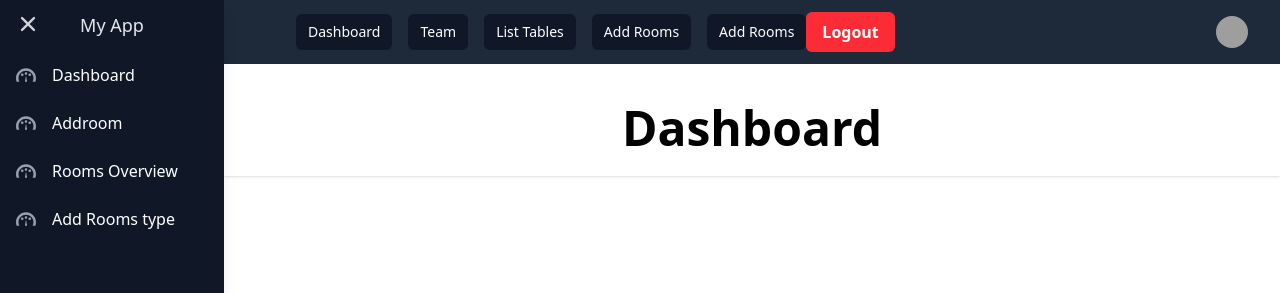
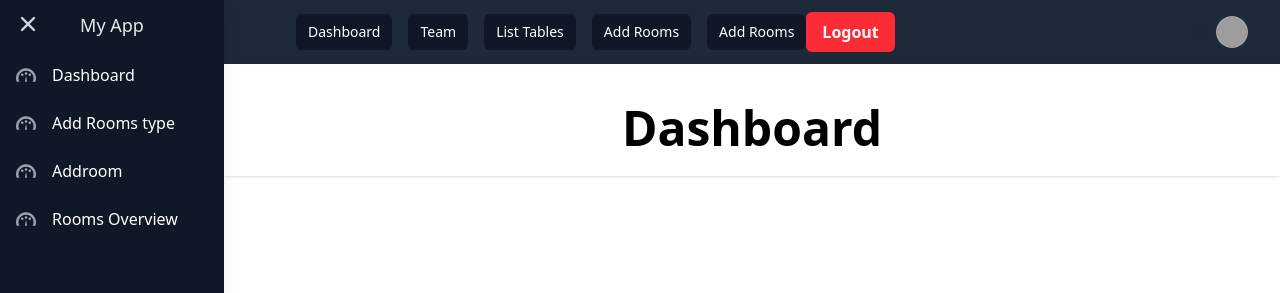
Before and after one commit to RajavrukshaGroups/Admin_Plumeria, a React (Vite) app: page / in a window 1280 px wide. Shown: the top 293 px of the page. Built offline with nearby package versions, Linux system fonts and the light colour scheme; grey boxes are pictures that could not be loaded.

Commit message:
updatino

```diff
--- a/package.json
+++ b/package.json
@@ -10,6 +10,8 @@
     "preview": "vite preview"
   },
   "dependencies": {
+    "@coreui/icons": "^3.0.1",
+    "@coreui/react": "^5.5.0",
     "@headlessui/react": "^2.2.1",
     "@heroicons/react": "^2.2.0",
     "@reduxjs/toolkit": "^2.6.1",
--- a/src/components/roomsTable.jsx
+++ b/src/components/roomsTable.jsx
@@ -35,10 +35,10 @@ console.log(rooms,'this is the rooms data')
     );
   };
 
+
   const handleDeleteRoom = async (roomId) => {
     const confirmDelete = window.confirm("Are you sure you want to delete this room?");
     if (!confirmDelete) return;
-
     try {
       await deleteRoom(roomId);
       setRooms((prevRooms) => prevRooms.filter((room) => room._id !== roomId));
@@ -52,6 +52,7 @@ console.log(rooms,'this is the rooms data')
 
   return (
     <div className="p-8 bg-white :bg-gray-900 rounded-2xl shadow-2xl overflow-x-auto">
+
       <h2 className="text-3xl flex items-center m-auto justify-center underline font-extrabold mb-8 text-gray-800 :text-white tracking-wide">
         Rooms Overview
       </h2>
--- a/src/components/sidebar.jsx
+++ b/src/components/sidebar.jsx
@@ -44,6 +44,7 @@ const Sidebar = ({ sidebarOpen, setSidebarOpen }) => {
           sidebarOpen ? "w-56" : "w-0"
         }`}
       >
+
         <div className="flex flex-col items-stretch justify-between h-full">
           {/* Header */}
           <div className="flex flex-col flex-shrink-0 w-full">
@@ -83,6 +84,18 @@ const Sidebar = ({ sidebarOpen, setSidebarOpen }) => {
                 {/* Dashboard Link */}
                 <Link
                   className="flex justify-start items-center px-4 py-3 hover:bg-gray-800 hover:text-gray-400 focus:bg-gray-800 focus:outline-none focus:ring"
+                  to="/addRoomType"
+                >
+                  <svg
+                    className="w-5 h-5 fill-current"
+                    viewBox="0 0 1200 1200"
+                  >
+                    <path d="M600 195.373c-331.371 0-600 268.629-600 600c0 73.594 13.256 144.104 37.5 209.253h164.062C168.665 942.111 150 870.923 150 795.373c0-248.528 201.471-450 450-450s450 201.472 450 450c0 75.55-18.665 146.738-51.562 209.253H1162.5c24.244-65.148 37.5-135.659 37.5-209.253c0-331.371-268.629-600-600-600zm0 235.62c-41.421 0-75 33.579-75 75c0 41.422 33.579 75 75 75s75-33.578 75-75c0-41.421-33.579-75-75-75zm-224.927 73.462c-41.421 0-75 33.579-75 75c0 41.422 33.579 75 75 75s75-33.578 75-75c0-41.421-33.579-75-75-75zm449.854 0c-41.422 0-75 33.579-75 75c0 41.422 33.578 75 75 75c41.421 0 75-33.578 75-75c0-41.421-33.579-75-75-75zM600 651.672l-58.813 294.141v58.814h117.627v-58.814L600 651.672z" />
+                  </svg>
+                  <span className="mx-4 text-white">Add Rooms type</span>
+                </Link>
+                <Link
+                  className="flex justify-start items-center px-4 py-3 hover:bg-gray-800 hover:text-gray-400 focus:bg-gray-800 focus:outline-none focus:ring"
                   to="/addRoomdetails"
                 >
                   <svg
@@ -105,18 +118,7 @@ const Sidebar = ({ sidebarOpen, setSidebarOpen }) => {
                   </svg>
                   <span className="mx-4 text-white">Rooms Overview</span>
                 </Link>
-                <Link
-                  className="flex justify-start items-center px-4 py-3 hover:bg-gray-800 hover:text-gray-400 focus:bg-gray-800 focus:outline-none focus:ring"
-                  to="/addRoomType"
-                >
-                  <svg
-                    className="w-5 h-5 fill-current"
-                    viewBox="0 0 1200 1200"
-                  >
-                    <path d="M600 195.373c-331.371 0-600 268.629-600 600c0 73.594 13.256 144.104 37.5 209.253h164.062C168.665 942.111 150 870.923 150 795.373c0-248.528 201.471-450 450-450s450 201.472 450 450c0 75.55-18.665 146.738-51.562 209.253H1162.5c24.244-65.148 37.5-135.659 37.5-209.253c0-331.371-268.629-600-600-600zm0 235.62c-41.421 0-75 33.579-75 75c0 41.422 33.579 75 75 75s75-33.578 75-75c0-41.421-33.579-75-75-75zm-224.927 73.462c-41.421 0-75 33.579-75 75c0 41.422 33.579 75 75 75s75-33.578 75-75c0-41.421-33.579-75-75-75zm449.854 0c-41.422 0-75 33.579-75 75c0 41.422 33.578 75 75 75c41.421 0 75-33.578 75-75c0-41.421-33.579-75-75-75zM600 651.672l-58.813 294.141v58.814h117.627v-58.814L600 651.672z" />
-                  </svg>
-                  <span className="mx-4 text-white">Add Rooms type</span>
-                </Link>
+
               </div>
 
             </nav>
```
Also changed, not shown: src/components/dashboard.jsx (+1 -7 lines), 1 other file (tests, documents, lock files or other folders).
